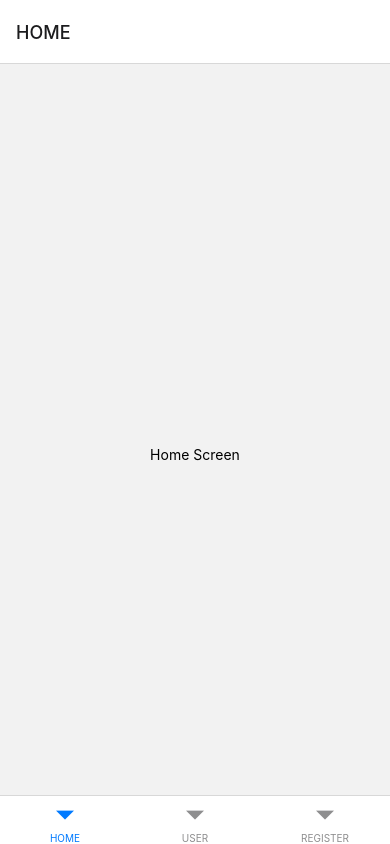
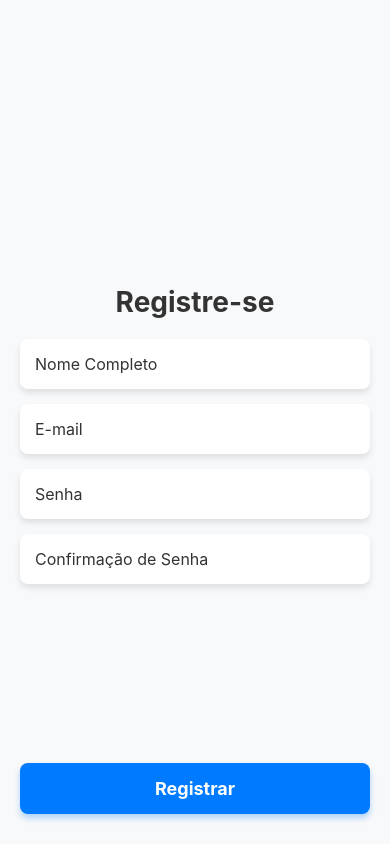
Before and after one commit to Higoruan/MedConnect, a React Native app: screen /HOME in a window 390 px wide. Built offline with nearby package versions, Linux system fonts and the light colour scheme.

Commit message:
Update Register #1

```diff
--- a/src/app.tsx
+++ b/src/app.tsx
@@ -1,10 +1,9 @@
-// App.tsx
-
 import React from 'react';
-import BottomMenu from './components/menu/app';
+import Register from './pages/Register/app';
+import Menu from './components/menu/app';
 
 export default function App() {
     return (
-        <BottomMenu />
+        <Register />
     );
 }
--- a/src/components/menu/app.tsx
+++ b/src/components/menu/app.tsx
@@ -3,7 +3,7 @@ import { createBottomTabNavigator } from '@react-navigation/bottom-tabs';
 import { NavigationContainer } from '@react-navigation/native';
 import HomeScreen from '../../pages/home/app';
 import DataUser from '../../pages/dataUser/app';
-import TelaRegistro from '../../pages/telaRegistro/app';
+import Register from '../../pages/Register/app';
 
 const Tab = createBottomTabNavigator();
 
@@ -17,7 +17,6 @@ const BottomMenu = () => {
             >
                 <Tab.Screen name="HOME" component={HomeScreen} />
                 <Tab.Screen name="USER" component={DataUser} />
-                <Tab.Screen name="REGISTER" component={TelaRegistro} />
             </Tab.Navigator>
         </NavigationContainer>
     );
--- /dev/null
+++ b/src/pages/Register/app.tsx
@@ -0,0 +1,61 @@
+import React, { useState } from 'react';
+import { Container, Title, InputContainer, Input, ButtonContainer, Button, ButtonText, ErrorText } from './style';
+import { validateForm } from './validation';
+
+const RegistrationForm: React.FC = () => {
+  const [fullName, setFullName] = useState('');
+  const [email, setEmail] = useState('');
+  const [password, setPassword] = useState('');
+  const [confirmPassword, setConfirmPassword] = useState('');
+  const [errors, setErrors] = useState<string[]>([]);
+
+  const handleSubmit = () => {
+    const newErrors = validateForm(fullName, email, password, confirmPassword);
+    setErrors(newErrors);
+
+    if (newErrors.length === 0) {
+      console.log('Registro bem-sucedido:', { fullName, email, password });
+    }
+  };
+
+  return (
+    <Container>
+      <InputContainer>
+      <Title>Registre-se</Title>
+        <Input
+          placeholder="Nome Completo"
+          value={fullName}
+          onChangeText={setFullName}
+        />
+        <Input
+          placeholder="E-mail"
+          value={email}
+          onChangeText={setEmail}
+          keyboardType="email-address"
+        />
+        <Input
+          placeholder="Senha"
+          value={password}
+          onChangeText={setPassword}
+          secureTextEntry
+        />
+        <Input
+          placeholder="Confirmação de Senha"
+          value={confirmPassword}
+          onChangeText={setConfirmPassword}
+          secureTextEntry
+        />
+        {errors.map((error, index) => (
+          <ErrorText key={index}>{error}</ErrorText>
+        ))}
+      </InputContainer>
+      <ButtonContainer>
+        <Button onPress={handleSubmit}>
+          <ButtonText>Registrar</ButtonText>
+        </Button>
+      </ButtonContainer>
+    </Container>
+  );
+};
+
+export default RegistrationForm;
--- /dev/null
+++ b/src/pages/Register/style.tsx
@@ -0,0 +1,60 @@
+import styled from 'styled-components/native';
+
+export const Container = styled.View`
+  flex: 1;
+  background-color: #f8f9fa;
+  padding: 20px;
+`;
+
+export const Title = styled.Text`
+  font-size: 28px;
+  font-weight: bold;
+  color: #333;
+  text-align: center;
+  margin-top: 40px;
+  margin-bottom: 20px;
+`;
+
+export const InputContainer = styled.View`
+  flex: 1;
+  justify-content: center;
+`;
+
+export const Input = styled.TextInput`
+  height: 50px;
+  background-color: #fff;
+  border-radius: 8px;
+  padding: 0 15px;
+  margin-bottom: 15px;
+  font-size: 16px;
+  color: #333;
+  box-shadow: 0px 4px 6px rgba(0, 0, 0, 0.1);
+`;
+
+export const ButtonContainer = styled.View`
+  position: absolute;
+  bottom: 30px;
+  left: 20px;
+  right: 20px;
+`;
+
+export const Button = styled.TouchableOpacity`
+  background-color: #007bff;
+  padding: 15px;
+  border-radius: 8px;
+  align-items: center;
+  box-shadow: 0px 4px 6px rgba(0, 123, 255, 0.3);
+`;
+
+export const ButtonText = styled.Text`
+  color: white;
+  font-size: 18px;
+  font-weight: bold;
+`;
+
+export const ErrorText = styled.Text`
+  color: red;
+  font-size: 14px;
+  margin-top: -10px;
+  margin-bottom: 10px;
+`;
--- /dev/null
+++ b/src/pages/Register/validation.tsx
@@ -0,0 +1,26 @@
+
+export const validateEmail = (email: string): boolean => {
+    const re = /\S+@\S+\.\S+/;
+    return re.test(email);
+};
+
+export const validateForm = (
+    fullName: string,
+    email: string,
+    password: string,
+    confirmPassword: string
+): string[] => {
+    const errors: string[] = [];
+
+    if (!fullName) errors.push('Nome completo é obrigatório.');
+    if (!email) {
+        errors.push('E-mail é obrigatório.');
+    } else if (!validateEmail(email)) {
+        errors.push('Formato de e-mail inválido.');
+    }
+    if (!password) errors.push('Senha é obrigatória.');
+    if (password.length < 6) errors.push('A senha deve ter pelo menos 6 caracteres.');
+    if (password !== confirmPassword) errors.push('As senhas não coincidem.');
+
+    return errors;
+};
--- a/src/pages/telaRegistro/app.tsx
+++ /dev/null
@@ -1,71 +0,0 @@
-import React, { useState } from 'react';
-import { Container, Input, Button, ButtonText, ErrorText } from './style';
-
-const RegistrationForm: React.FC = () => {
-  const [fullName, setFullName] = useState('');
-  const [email, setEmail] = useState('');
-  const [password, setPassword] = useState('');
-  const [confirmPassword, setConfirmPassword] = useState('');
-  const [errors, setErrors] = useState<string[]>([]);
-
-  const validateEmail = (email: string) => {
-    const re = /\S+@\S+\.\S+/;
-    return re.test(email);
-  };
-
-  const handleSubmit = () => {
-    const newErrors: string[] = [];
-
-    if (!fullName) newErrors.push('Nome completo é obrigatório.');
-    if (!email) {
-      newErrors.push('E-mail é obrigatório.');
-    } else if (!validateEmail(email)) {
-      newErrors.push('Formato de e-mail inválido.');
-    }
-    if (!password) newErrors.push('Senha é obrigatória.');
-    if (password.length < 6) newErrors.push('A senha deve ter pelo menos 6 caracteres.');
-    if (password !== confirmPassword) newErrors.push('As senhas não coincidem.');
-
-    setErrors(newErrors);
-
-    if (newErrors.length === 0) {
-          console.log('Registro bem-sucedido:', { fullName, email, password });
-    }
-  };
-
-  return (
-    <Container>
-      <Input
-        placeholder="Nome Completo"
-        value={fullName}
-        onChangeText={setFullName}
-      />
-      <Input
-        placeholder="E-mail"
-        value={email}
-        onChangeText={setEmail}
-        keyboardType="email-address"
-      />
-      <Input
-        placeholder="Senha"
-        value={password}
-        onChangeText={setPassword}
-        secureTextEntry
-      />
-      <Input
-        placeholder="Confirmação de Senha"
-        value={confirmPassword}
-        onChangeText={setConfirmPassword}
-        secureTextEntry
-      />
-      {errors.map((error, index) => (
-        <ErrorText key={index}>{error}</ErrorText>
-      ))}
-      <Button onPress={handleSubmit}>
-        <ButtonText>Registrar</ButtonText>
-      </Button>
-    </Container>
-  );
-};
-
-export default RegistrationForm;
--- a/src/pages/telaRegistro/style.tsx
+++ /dev/null
@@ -1,32 +0,0 @@
-import styled from 'styled-components/native';
-
-export const Container = styled.View`
-  flex: 1;
-  justify-content: center;
-  padding: 20px;
-`;
-
-export const Input = styled.TextInput`
-  height: 50px;
-  border: 1px solid #ccc;
-  border-radius: 5px;
-  margin-bottom: 15px;
-  padding: 10px;
-`;
-
-export const Button = styled.TouchableOpacity`
-  background-color: #007bff;
-  padding: 15px;
-  border-radius: 5px;
-  align-items: center;
-`;
-
-export const ButtonText = styled.Text`
-  color: white;
-  font-size: 16px;
-`;
-
-export const ErrorText = styled.Text`
-  color: red;
-  margin-bottom: 10px;
-`;
```
Also changed, not shown: 1 other file (tests, documents, lock files or other folders).
